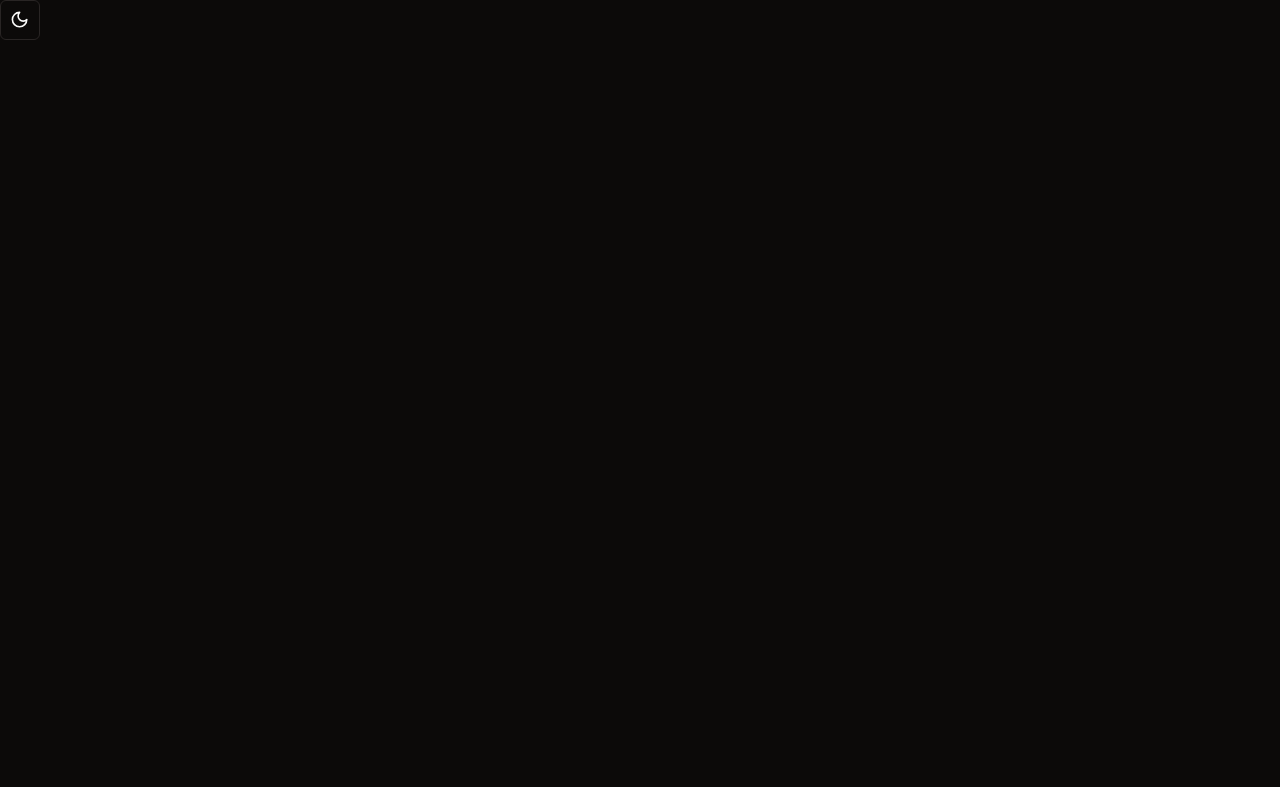
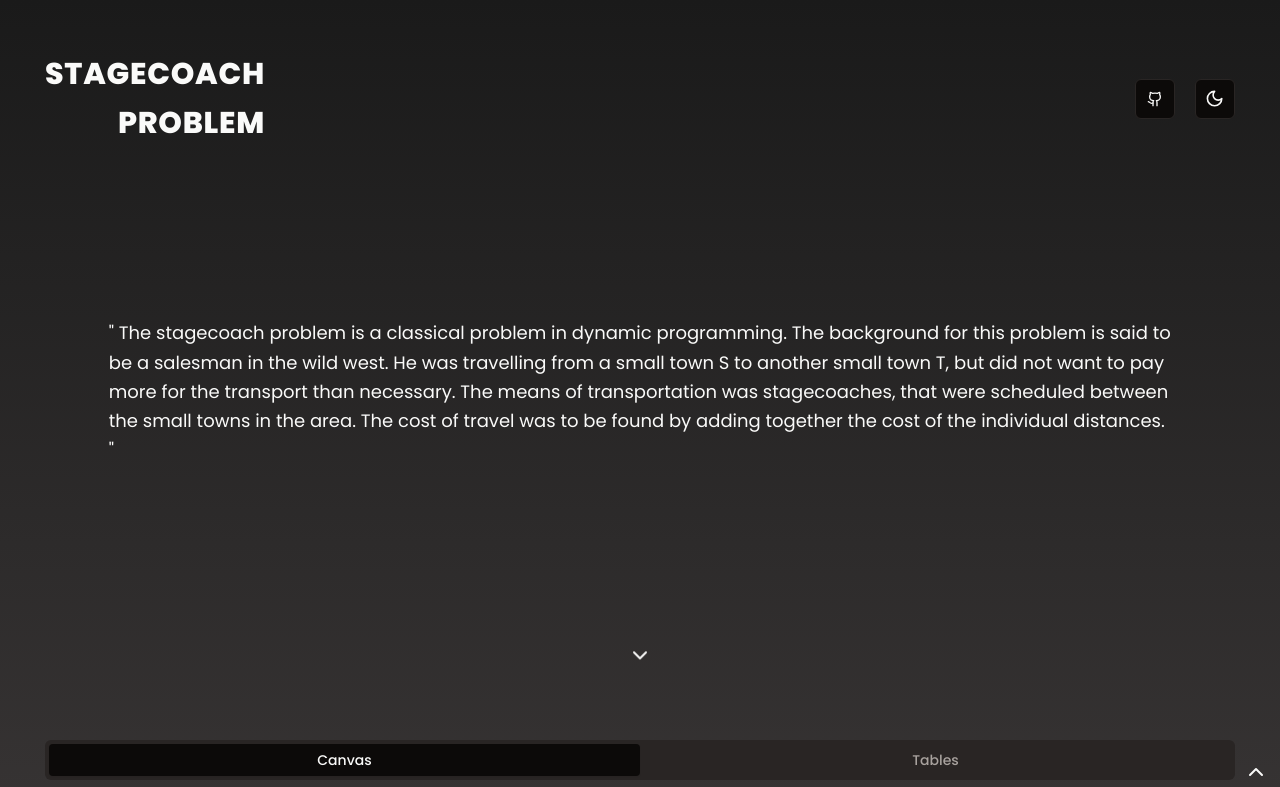
Before and after one commit to santiago-cujaban/Stagecoach_Dynamic_Programming, a React (Vite) app in the folder frontend/: page / in a window 1280 px wide. Shown: the top 787 px of the page. Built offline with nearby package versions, Linux system fonts and the light colour scheme.

Commit message:
Pre Cytoscape impl

```diff
--- a/frontend/src/App.tsx
+++ b/frontend/src/App.tsx
@@ -1,10 +1,44 @@
+import Header from "./components/misc/header";
+import { ChevronDown, ChevronUp } from "lucide-react";
 import { ThemeProvider } from "./components/ui/theme-provider";
-import { ModeToggle } from "./components/ui/mode-toggle";
+import { Button } from "./components/ui/button";
+import BodySection from "./components/misc/bodySection";
 
 function App() {
   return (
     <ThemeProvider defaultTheme="dark" storageKey="vite-ui-theme">
-      <ModeToggle />
+      <Header />
+      <div className="flex h-[45vh] my-16 justify-center items-center">
+        <div className="w-[83vw] text-lg leading-relaxed">
+          <a href="https://www.ii.uib.no/saga/SC96EPR/stagecoach.html">
+            <p>
+              " The stagecoach problem is a classical problem in dynamic
+              programming. The background for this problem is said to be a
+              salesman in the wild west. He was travelling from a small town S
+              to another small town T, but did not want to pay more for the
+              transport than necessary. The means of transportation was
+              stagecoaches, that were scheduled between the small towns in the
+              area. The cost of travel was to be found by adding together the
+              cost of the individual distances. "
+            </p>
+          </a>
+        </div>
+      </div>
+      <div className="flex justify-center items-center animate-bounce">
+        <a href="#main">
+          <Button variant="ghost" size="icon">
+            <ChevronDown />
+          </Button>
+        </a>
+      </div>
+      <BodySection />
+      <div className="fixed bottom-2 right-1 h-10 w-10 flex justify-center items-center animate-appear-from-below">
+        <a href="#header">
+          <Button variant="ghost" size="icon">
+            <ChevronUp />
+          </Button>
+        </a>
+      </div>
     </ThemeProvider>
   );
 }
--- /dev/null
+++ b/frontend/src/components/misc/body/canvasTab.tsx
@@ -0,0 +1,33 @@
+import {
+  Menubar,
+  MenubarContent,
+  MenubarItem,
+  MenubarMenu,
+  MenubarTrigger,
+} from "@/components/ui/menubar";
+
+export default function CanvasTab() {
+  return (
+    <div>
+      <Menubar>
+        <MenubarMenu>
+          <MenubarTrigger>Nodes</MenubarTrigger>
+          <MenubarContent>
+            <MenubarItem>New</MenubarItem>
+            <MenubarItem>Edit</MenubarItem>
+            <MenubarItem>Delete</MenubarItem>
+          </MenubarContent>
+        </MenubarMenu>
+
+        <MenubarMenu>
+          <MenubarTrigger>Paths</MenubarTrigger>
+          <MenubarContent>
+            <MenubarItem>New</MenubarItem>
+            <MenubarItem>Edit</MenubarItem>
+            <MenubarItem>Delete</MenubarItem>
+          </MenubarContent>
+        </MenubarMenu>
+      </Menubar>
+    </div>
+  );
+}
--- /dev/null
+++ b/frontend/src/components/misc/body/tablesTab.tsx
@@ -0,0 +1,7 @@
+export default function TablesTab() {
+  return (
+    <div>
+      <h1>Tables</h1>
+    </div>
+  );
+}
--- /dev/null
+++ b/frontend/src/components/misc/bodySection.tsx
@@ -0,0 +1,22 @@
+import { Tabs, TabsContent, TabsList, TabsTrigger } from "@/components/ui/tabs";
+import CanvasTab from "./body/canvasTab";
+import TablesTab from "./body/tablesTab";
+
+export default function BodySection() {
+  return (
+    <div id="main" className="my-16 h-[90vh]">
+      <Tabs defaultValue="canvas">
+        <TabsList className="grid w-full grid-cols-2">
+          <TabsTrigger value="canvas">Canvas</TabsTrigger>
+          <TabsTrigger value="tables">Tables</TabsTrigger>
+        </TabsList>
+        <TabsContent value="canvas">
+          <CanvasTab />
+        </TabsContent>
+        <TabsContent value="tables">
+          <TablesTab />
+        </TabsContent>
+      </Tabs>
+    </div>
+  );
+}
--- /dev/null
+++ b/frontend/src/components/misc/header.tsx
@@ -0,0 +1,24 @@
+import { ModeToggle } from "@/components/ui/mode-toggle";
+import { GithubIcon } from "lucide-react";
+import { Button } from "@/components/ui/button";
+
+export default function Header() {
+  return (
+    <div id="header" className="flex">
+      <div className="w-min text-right">
+        <h1 className="text-3xl font-extrabold leading-relaxed tracking-wide">
+          STAGECOACH <br /> PROBLEM
+        </h1>
+      </div>
+      <div className="flex flex-1" />
+      <div className="flex gap-5 justify-center items-center">
+        <a href="https://github.com/santiago-cujaban/Stagecoach_Dynamic_Programming">
+          <Button variant="outline" size="icon">
+            <GithubIcon className="h-4 w-4" />
+          </Button>
+        </a>
+        <ModeToggle />
+      </div>
+    </div>
+  );
+}
--- a/frontend/src/index.css
+++ b/frontend/src/index.css
@@ -4,8 +4,9 @@
 
 @layer base {
   :root {
+    --gradient: linear-gradient(180deg, #ebebeb 0%, #cccccc 100%);
     --background: 0 0% 100%;
-    --foreground: 20 14.3% 4.1%;
+    --foreground: 0, 0%, 31%;
 
     --card: 0 0% 100%;
     --card-foreground: 20 14.3% 4.1%;
@@ -36,6 +37,7 @@
   }
 
   .dark {
+    --gradient: linear-gradient(180deg, #1a1a1a 0%, #363333 100%);
     --background: 20 14.3% 4.1%;
     --foreground: 60 9.1% 97.8%;
 
@@ -71,7 +73,13 @@
     @apply border-border;
     font-family: "Poppins", sans-serif;
   }
+  html {
+    scroll-behavior: smooth;
+  }
   body {
-    @apply bg-background text-foreground;
+    @apply bg-gradient text-foreground;
+    margin: 50px 45px;
+    background-repeat: no-repeat;
+    background-attachment: fixed;
   }
 }
--- a/frontend/tailwind.config.js
+++ b/frontend/tailwind.config.js
@@ -2,10 +2,10 @@
 module.exports = {
   darkMode: ["class"],
   content: [
-    './pages/**/*.{ts,tsx}',
-    './components/**/*.{ts,tsx}',
-    './app/**/*.{ts,tsx}',
-    './src/**/*.{ts,tsx}',
+    "./pages/**/*.{ts,tsx}",
+    "./components/**/*.{ts,tsx}",
+    "./app/**/*.{ts,tsx}",
+    "./src/**/*.{ts,tsx}",
   ],
   prefix: "",
   theme: {
@@ -17,6 +17,9 @@ module.exports = {
       },
     },
     extend: {
+      backgroundImage: {
+        gradient: "var(--gradient)",
+      },
       colors: {
         border: "hsl(var(--border))",
         input: "hsl(var(--input))",
@@ -66,12 +69,22 @@ module.exports = {
           from: { height: "var(--radix-accordion-content-height)" },
           to: { height: "0" },
         },
+        bounce: {
+          "0%, 100%": { transform: "translateY(0)" },
+          "50%": { transform: "translateY(-15px)" },
+        },
+        "appear-from-below": {
+          from: { transform: "translateY(100%)", opacity: 0 },
+          to: { transform: "translateY(0)", opacity: 1 },
+        },
       },
       animation: {
         "accordion-down": "accordion-down 0.2s ease-out",
         "accordion-up": "accordion-up 0.2s ease-out",
+        bounce: "bounce 2s infinite",
+        "appear-from-below": "appear-from-below 0.5s ease-out",
       },
     },
   },
   plugins: [require("tailwindcss-animate")],
-}
+};
```
Also changed, not shown: frontend/src/components/ui/menubar.tsx (+36 -36 lines), frontend/src/components/ui/tabs.tsx (+11 -11 lines), frontend/src/main.tsx (+7 -7 lines), frontend/src/components/misc/body/canvas/cytoscape.tsx (added).
